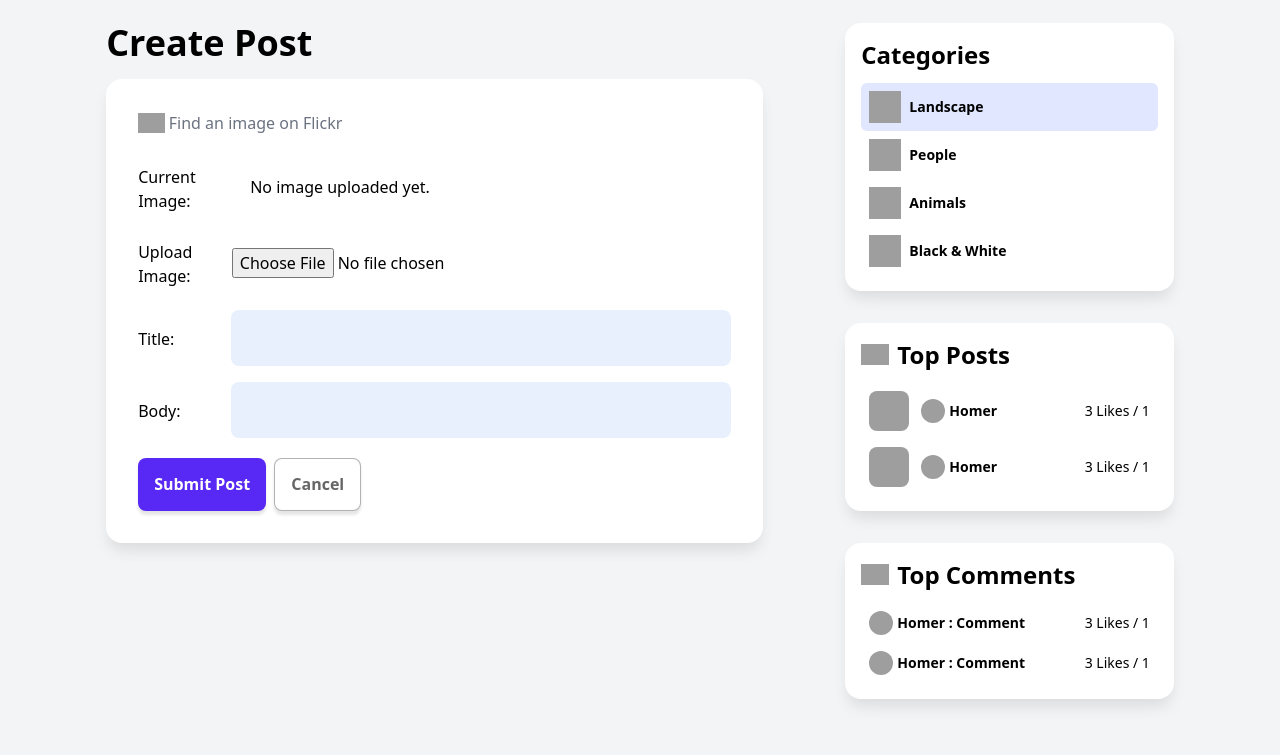
After one commit to zafaraftab1/awsomeapp, a Django app: page /post/create in a window 1280 px wide. The commit adds this page. Shown: the part 450-1205 px from the top of the page. Run offline with Django 5.2, Linux system fonts and the light colour scheme; some libraries are stand-ins or nearby versions; grey boxes are pictures that could not be loaded.

Commit message:
Create HTML page for create Post and update in Views.py also

```diff
--- a/SocialMedia/models.py
+++ b/SocialMedia/models.py
@@ -5,7 +5,7 @@
 # Create your models here.
 class Post_models(models.Model):
     title = models.CharField(max_length=120)
-    image = models.ImageField()
+    image = models.ImageField(upload_to='SocialMediaCategory/')
     body = models.TextField()
     created = models.DateTimeField(auto_now_add=True)
     id = models.CharField(max_length=120,default=uuid.uuid4,editable=False,unique=True,primary_key=True)
--- a/SocialMedia/urls.py
+++ b/SocialMedia/urls.py
@@ -1,6 +1,8 @@
 from django.urls import path,include
 from SocialMedia import views
+from SocialMedia.views import *
 
 urlpatterns = [
-path('home/', views.home, name='home'),
+    path('home/', views.home, name='home'),
+    path('post/create',views.postCreated,name='post-create')
 ]
--- a/SocialMedia/views.py
+++ b/SocialMedia/views.py
@@ -6,8 +6,7 @@
 # Create your views here.
 def home(request):
     posts=Post_models.objects.all()
+    return render(request, 'myHome/home.html', {'posts': posts})
 
-    for post in posts:
-        print(post.image.url)  # If using ImageField
-    return render(request, 'myHome/home.html', {'posts': posts})
-    #return render(request, 'myHome/home.html', {'posts':posts})
+def postCreated(request):
+    return render(request, 'layout/created_post.html')
--- a/SocialMediaProject/settings.py
+++ b/SocialMediaProject/settings.py
@@ -11,6 +11,8 @@
 """
 import os
 from pathlib import Path
+
+from django.template.context_processors import static
 
 # Build paths inside the project like this: BASE_DIR / 'subdir'.
 BASE_DIR = Path(__file__).resolve().parent.parent
@@ -121,9 +123,8 @@
 # Static files (CSS, JavaScript, Images)
 # https://docs.djangoproject.com/en/5.1/howto/static-files/
 
-STATIC_URL = 'static/'
 BASE_DIR = Path(__file__).resolve().parent.parent
-
+STATIC_URL = "static/"
 STATIC_ROOT = BASE_DIR / "staticfiles"
 STATICFILES_DIRS = [
     os.path.join(BASE_DIR, 'static'),
--- a/SocialMediaProject/urls.py
+++ b/SocialMediaProject/urls.py
@@ -22,11 +22,14 @@
 from SocialMedia import views, admin
 from SocialMedia.views import *
 from django.contrib import admin
+from django.conf.urls.static import static
 
-
+from SocialMediaProject import settings
 
 urlpatterns = [
     path('admin/', admin.site.urls),
 
     path('',include('SocialMedia.urls')),
 ]
+
+urlpatterns=urlpatterns+static(settings.MEDIA_URL,document_root=settings.MEDIA_ROOT)
--- /dev/null
+++ b/templates/layout/created_post.html
@@ -0,0 +1,42 @@
+{% extends 'layout/a_layout.html' %}
+
+{% block content %}
+
+<h1>Create Post</h1>
+<div class="card !p-8">
+
+    <div class="flex items-center mb-6">
+        <img class="h-5 object-cover mr-1" src="https://img.icons8.com/small/96/333333/search--v1.png"/>
+        <a href="https://www.flickr.com/explore" target="_blank" class="hover:underline text-gray-500">Find an image on Flickr</a>
+    </div>
+
+    <form method="POST" enctype="multipart/form-data">
+    {% csrf_token %}
+    <p>
+        <label>Current Image:</label>
+        {% if posts.image %}
+            <img src="{{ posts.image.url }}" alt="Current Image" style="max-width: 200px; max-height: 200px;">
+        {% else %}
+            <span>No image uploaded yet.</span>
+        {% endif %}
+    </p>
+    <p>
+        <label for="id_image">Upload Image:</label>
+        <input type="file" name="image" id="id_image" accept="image/*" required>
+    </p>
+    <p>
+        <label for="id_title">Title:</label>
+        <input type="text" name="title" id="id_title" required>
+    </p>
+    <p>
+        <label for="id_artist">Body:</label>
+        <input type="text" name="artist" id="id_artist" required>
+    </p>
+    <button type="submit" class="mt-1">Submit Post</button>
+    <a class="button secondaryAction ml-1" href="">Cancel</a>
+</form>
+
+</div>
+
+
+{% endblock %}
--- a/templates/myHome/home.html
+++ b/templates/myHome/home.html
@@ -9,7 +9,7 @@
                 <div class="text-sm text-gray-400 truncate">flickr<a href="" class="hover:underline ml-1" target="blank">@John Doe</a></div>
             </div>
             <figure>
-                <a href=""><img class="w-full" src="{{ post.image }}"></a>
+                <a href=""><img class="w-full object-cover h-50" src="{{ post.image.url }}"></a>
             </figure>
             <div class="p-4 pb-2">
                 <a class="flex items-center gap-1 mb-4" href="">
--- a/templates/start_template/header.html
+++ b/templates/start_template/header.html
@@ -27,7 +27,7 @@
     x-transition:enter-end="opacity-100 translate-y-0">
         <ul class="flex items-center navitems flex-col md:flex-row gap-8 md:gap-0 justify-center h-full -translate-y-10 md:translate-y-0">
             <li><a href="{% url 'home' %}">Home</a></li>
-            <li><a href="">Create Post</a></li>
+            <li><a href="{% url 'post-create' %}">Create Post</a></li>
             <li x-data="{ dropdownOpen: false }" class="relative">
                 <a @click="dropdownOpen = !dropdownOpen" @click.away="dropdownOpen = false" class="cursor-pointer select-none">
                     <img class="h-8 w-8 rounded-full object-cover" src="https://pbs.twimg.com/profile_images/508601156767997952/fFTdKUf2_400x400.jpeg"/>
```
Also changed, not shown: SocialMedia/migrations/0004_alter_post_models_image.py (added), media/SocialMediaCategory/8652B79F-B07D-4FC2-A29C-E6DB55E7BDD2.jpeg (added), media/SocialMediaCategory/IMG_1518.jpeg (added), 1 other file.
